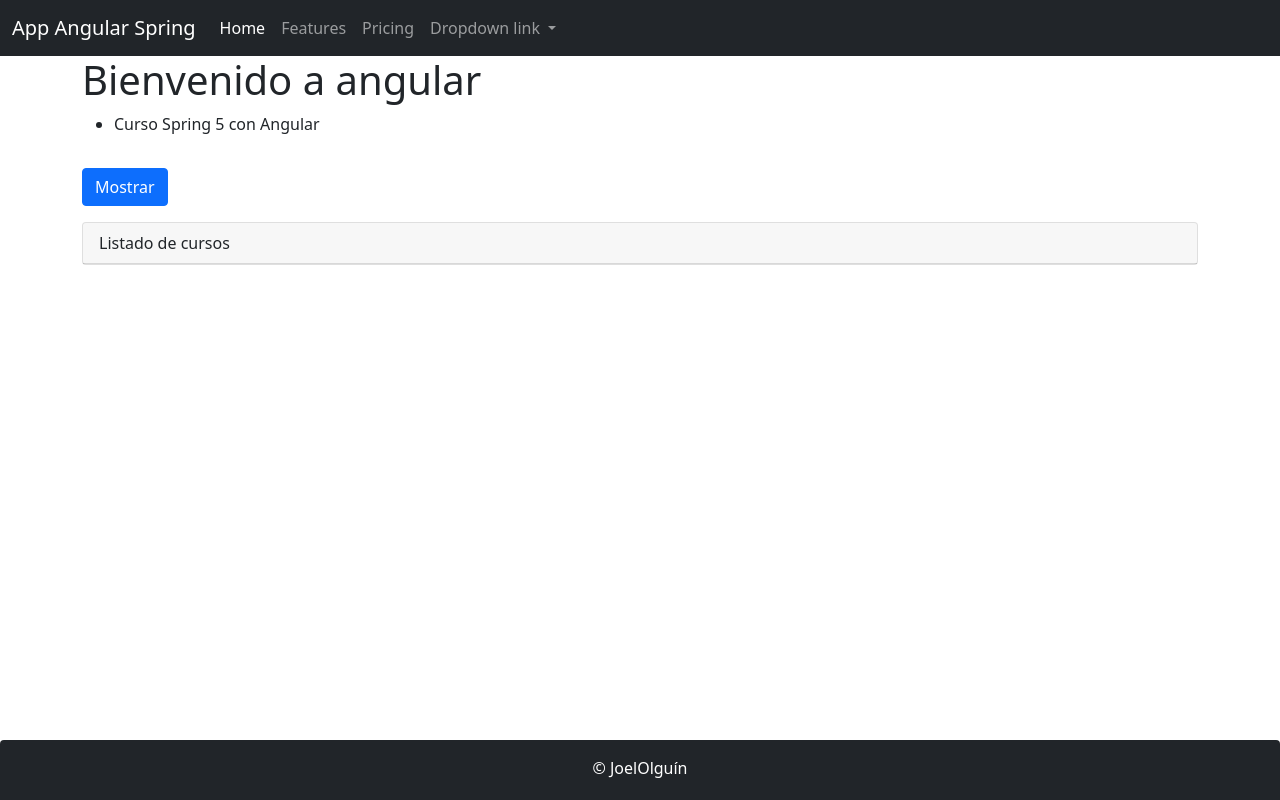
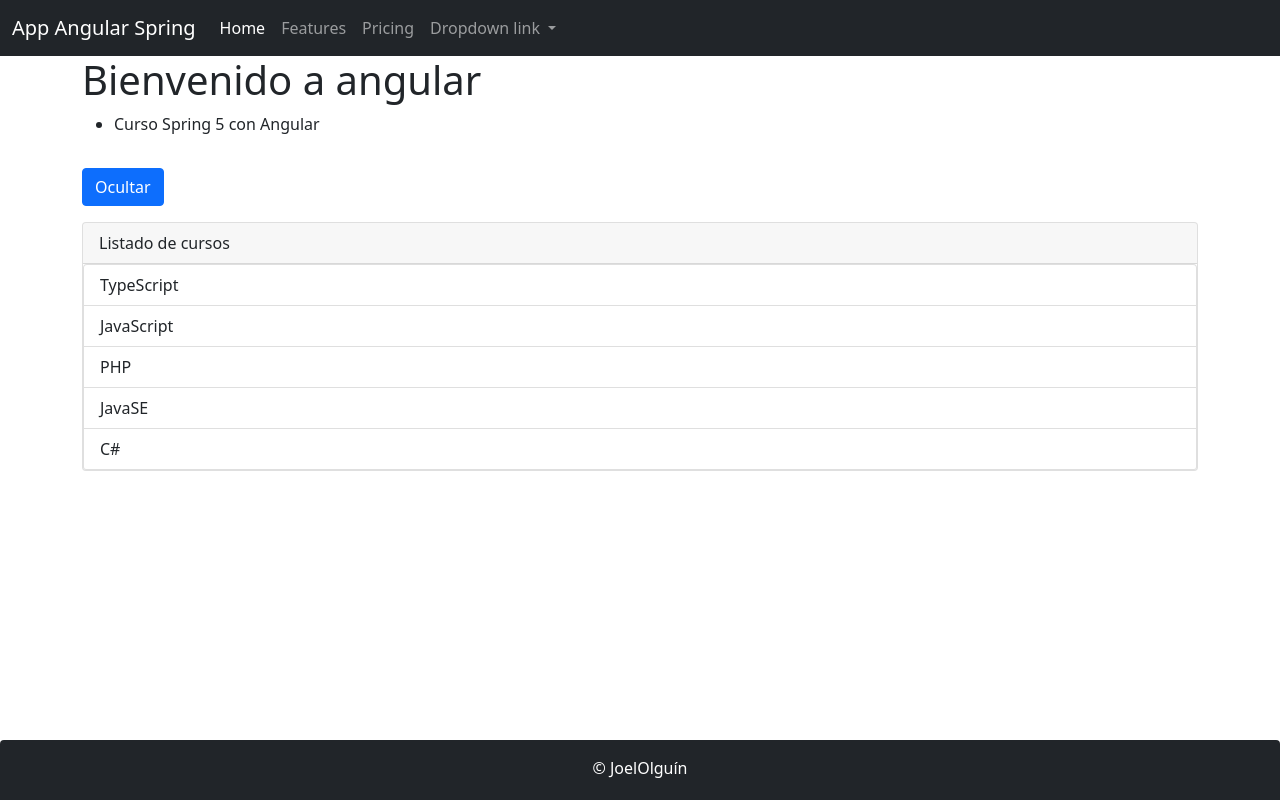
Before and after one commit to Jeor11/spring5, an Angular app in the folder angular/clientes-app/: page / in a window 1280 px wide. Built offline with nearby package versions, Linux system fonts and the light colour scheme.

Commit message:
Se crea el método setHabilitar.

```diff
--- a/angular/clientes-app/src/app/directiva/directiva.component.ts
+++ b/angular/clientes-app/src/app/directiva/directiva.component.ts
@@ -6,5 +6,10 @@ import { Component } from '@angular/core';
 })
 export class DirectivaComponent  {
   listaCurso: string[]=['TypeScript','JavaScript','PHP','JavaSE', 'C#'];
+  habilitar: boolean = true;
 constructor() { }
+
+setHabilitar(): void {
+   this.habilitar = (this.habilitar == true)? false:true;
 }
+}
```
